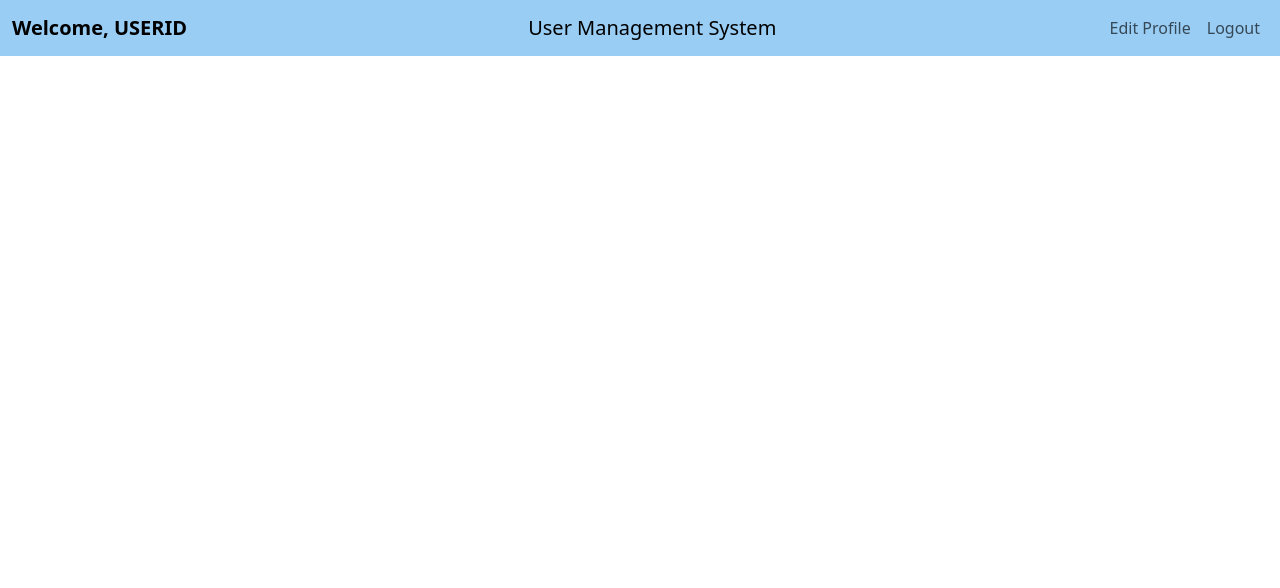
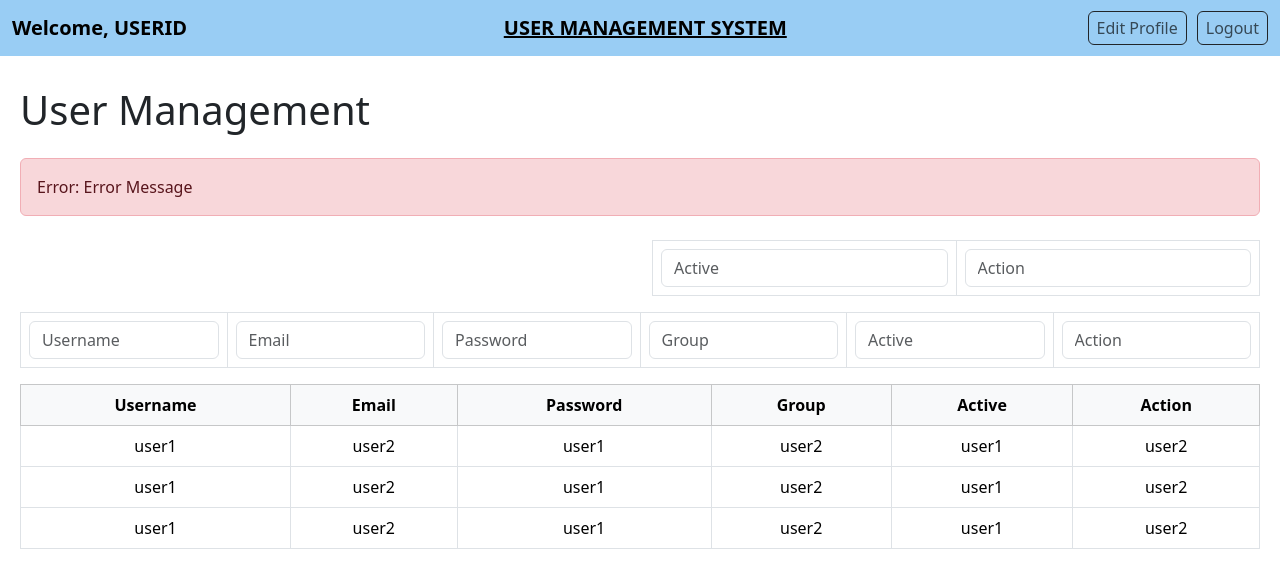
Before and after one commit to cwb07/TMS, a SvelteKit app in the folder frontend/: page /user_management in a window 1280 px wide. Shown: the top 588 px of the page. Built offline with nearby package versions, Linux system fonts and the light colour scheme.

Commit message:
frontend user_management

```diff
--- a/frontend/constants.js
+++ b/frontend/constants.js
@@ -1,2 +1,2 @@
 export const API_BASE_URL = 'http://localhost:3000';
-export const ACCOUNTS_URL = `${API_BASE_URL}/api/accounts`;
+export const ACCOUNTS_URL = `${API_BASE_URL}/accounts`;
--- a/frontend/src/routes/user_management/+page.svelte
+++ b/frontend/src/routes/user_management/+page.svelte
@@ -1,18 +1,15 @@
-<nav class="navbar navbar-expand-lg" style="background-color: #99cdf4;">
+<nav class="navbar navbar-expand-lg" style="background-color: #99cdf4; margin-bottom: 10px">
 	<div class="container-fluid">
-		<!-- Brand and toggle get grouped for better mobile display -->
-		<span class="navbar-brand" id="userId" style="flex-grow: 1; text-align: left;"
-			><b>Welcome, USERID</b></span
-		>
+		<span class="navbar-brand" id="userId" style="flex-grow: 1; text-align: left;">
+			<b>Welcome, USERID</b>
+		</span>
 
-		<a class="navbar-brand mx-auto" href="/user_management">User Management System</a>
+		<a class="navbar-brand mx-auto" href="/user_management"><u><b>USER MANAGEMENT SYSTEM</b></u></a>
 		<button
 			class="navbar-toggler"
 			type="button"
 			data-bs-toggle="collapse"
 			data-bs-target="#navbarNav"
-			aria-controls="navbarNav"
-			aria-expanded="false"
 			aria-label="Toggle navigation"
 		>
 			<span class="navbar-toggler-icon"></span>
@@ -20,65 +17,118 @@
 		<div class="collapse navbar-collapse" id="navbarNav">
 			<ul class="navbar-nav ms-auto">
 				<li class="nav-item">
-					<a class="nav-link" href="#">Edit Profile</a>
+					<a
+						class="nav-link border border-dark rounded px-2 py-1"
+						href="/user_management"
+						style="margin-right: 10px;">Edit Profile</a
+					>
 				</li>
 				<li class="nav-item">
-					<a class="nav-link" href="#">Logout</a>
+					<a class="nav-link border border-dark rounded px-2 py-1" href="/user_management">Logout</a
+					>
 				</li>
 			</ul>
 		</div>
 	</div>
 </nav>
 
-<!-- <div class="container">
+<div style="padding: 20px">
+	<!-- Page Title and Welcome Message -->
+	<div class="row mb-3">
+		<div class="col-12">
+			<h1>User Management</h1>
+		</div>
+	</div>
+
+	<!-- Error Message Display -->
+	<div class="row mb-2">
+		<div class="col-12">
+			<div class="alert alert-danger" role="alert" id="errorAlert">Error: Error Message</div>
+		</div>
+	</div>
+
+	<!-- Create Group Table -->
+	<div class="row">
+		<div class="col-6"></div>
+		<div class="col-6">
+			<table class="table table-bordered text-center">
+				<tbody>
+					<tr>
+						<th><input type="text" class="form-control" placeholder="Active" /></th>
+						<th><input type="text" class="form-control" placeholder="Action" /></th>
+					</tr>
+				</tbody>
+			</table>
+		</div>
+	</div>
+
+	<!-- Create User Table -->
 	<div class="row">
 		<div class="col-12">
-			<h1>Welcome, <span id="userId">USERID</span></h1>
-			<div class="alert alert-danger" role="alert" style="display: none;" id="errorMsg">
-				Error: Error Message
-			</div>
+			<table class="table table-bordered text-center">
+				<tbody>
+					<tr>
+						<th><input type="text" class="form-control" placeholder="Username" /></th>
+						<th><input type="text" class="form-control" placeholder="Email" /></th>
+						<th><input type="text" class="form-control" placeholder="Password" /></th>
+						<th><input type="text" class="form-control" placeholder="Group" /></th>
+						<th><input type="text" class="form-control" placeholder="Active" /></th>
+						<th><input type="text" class="form-control" placeholder="Action" /></th>
+					</tr>
+				</tbody>
+			</table>
+		</div>
+	</div>
+
+	<!-- User Table -->
+	<div class="row">
+		<div class="col-12">
+			<table class="table table-bordered text-center">
+				<thead class="table-light">
+					<tr>
+						<th>Username</th>
+						<th>Email</th>
+						<th>Password</th>
+						<th>Group</th>
+						<th>Active</th>
+						<th>Action</th>
+					</tr>
+				</thead>
+				<tbody>
+					<tr>
+						<td>user1</td>
+						<td>user2</td>
+						<td>user1</td>
+						<td>user2</td>
+						<td>user1</td>
+						<td>user2</td>
+					</tr>
+					<tr>
+						<td>user1</td>
+						<td>user2</td>
+						<td>user1</td>
+						<td>user2</td>
+						<td>user1</td>
+						<td>user2</td>
+					</tr>
+					<tr>
+						<td>user1</td>
+						<td>user2</td>
+						<td>user1</td>
+						<td>user2</td>
+						<td>user1</td>
+						<td>user2</td>
+					</tr>
+				</tbody>
+			</table>
 		</div>
 	</div>
 </div>
 
-<div class="container">
-	<div class="row">
-		<div class="col-12">
-			<form class="row g-3">
-				<div class="col-auto">
-					<input type="text" class="form-control" placeholder="Username*" required />
-				</div>
-				<div class="col-auto">
-					<input type="email" class="form-control" placeholder="Email (optional)" />
-				</div>
-				<div class="col-auto">
-					<input type="password" class="form-control" placeholder="Password*" required />
-				</div>
-				<div class="col-auto">
-					<input type="text" class="form-control" placeholder="Group (optional)" />
-				</div>
-				<div class="col-auto">
-					<input type="checkbox" class="form-check-input" id="activeCheck" />
-					<label class="form-check-label" for="activeCheck">Active</label>
-				</div>
-				<div class="col-auto">
-					<button type="submit" class="btn btn-primary mb-3">Create User</button>
-				</div>
-			</form>
-			<table class="table">
-				<thead>
-					<tr>
-						<th scope="col">Username</th>
-						<th scope="col">Email</th>
-						<th scope="col">Password</th>
-						<th scope="col">Group</th>
-						<th scope="col">Active</th>
-						<th scope="col">Action</th>
-					</tr>
-				</thead>
-				<tbody>
-				</tbody>
-			</table>
-		</div>
-	</div>
-</div> -->
+<style>
+	.right-aligned-table {
+		display: block;
+		margin-left: auto;
+		margin-right: 0;
+	}
+</style>
```
Also changed, not shown: 2 other files (tests, documents, lock files or other folders).
